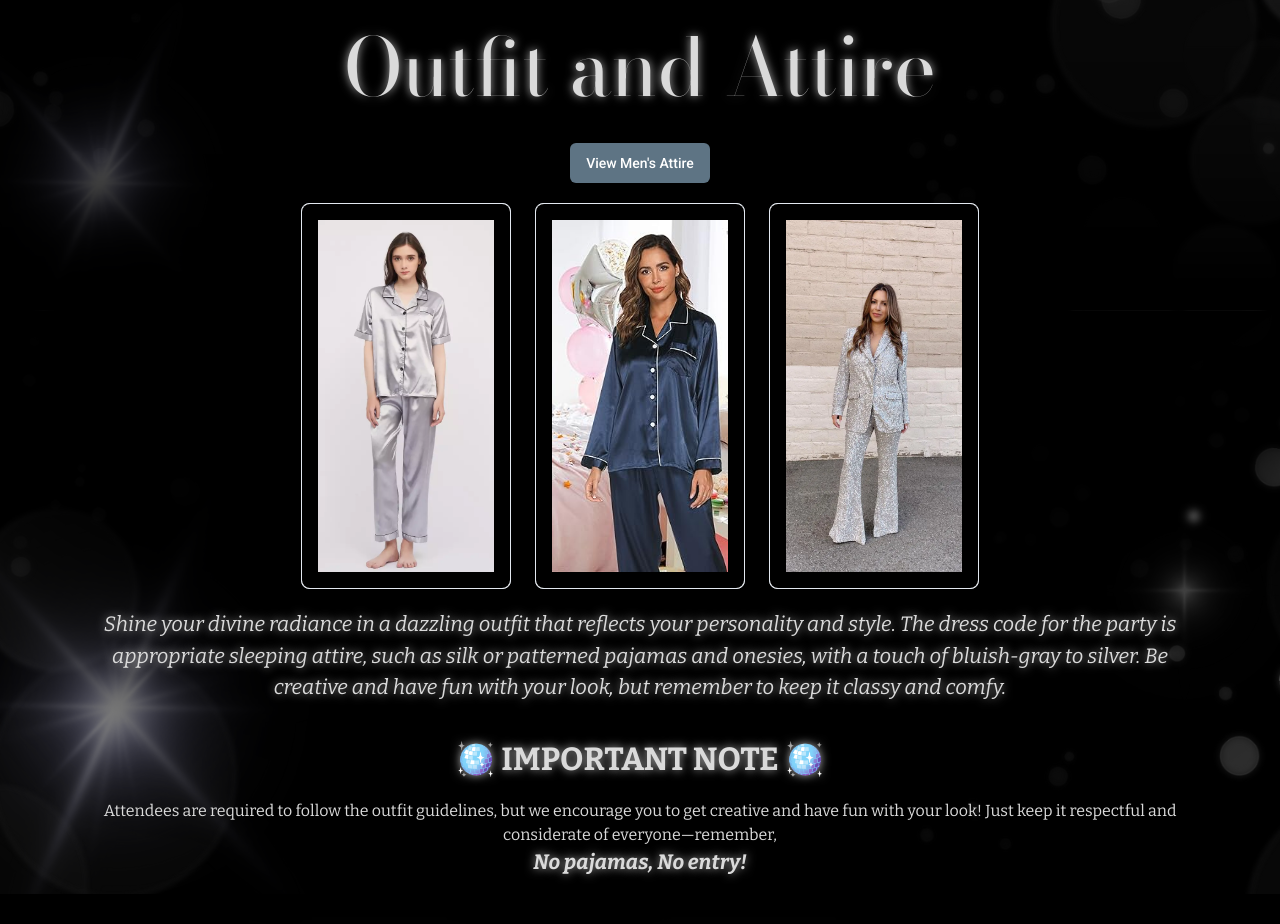
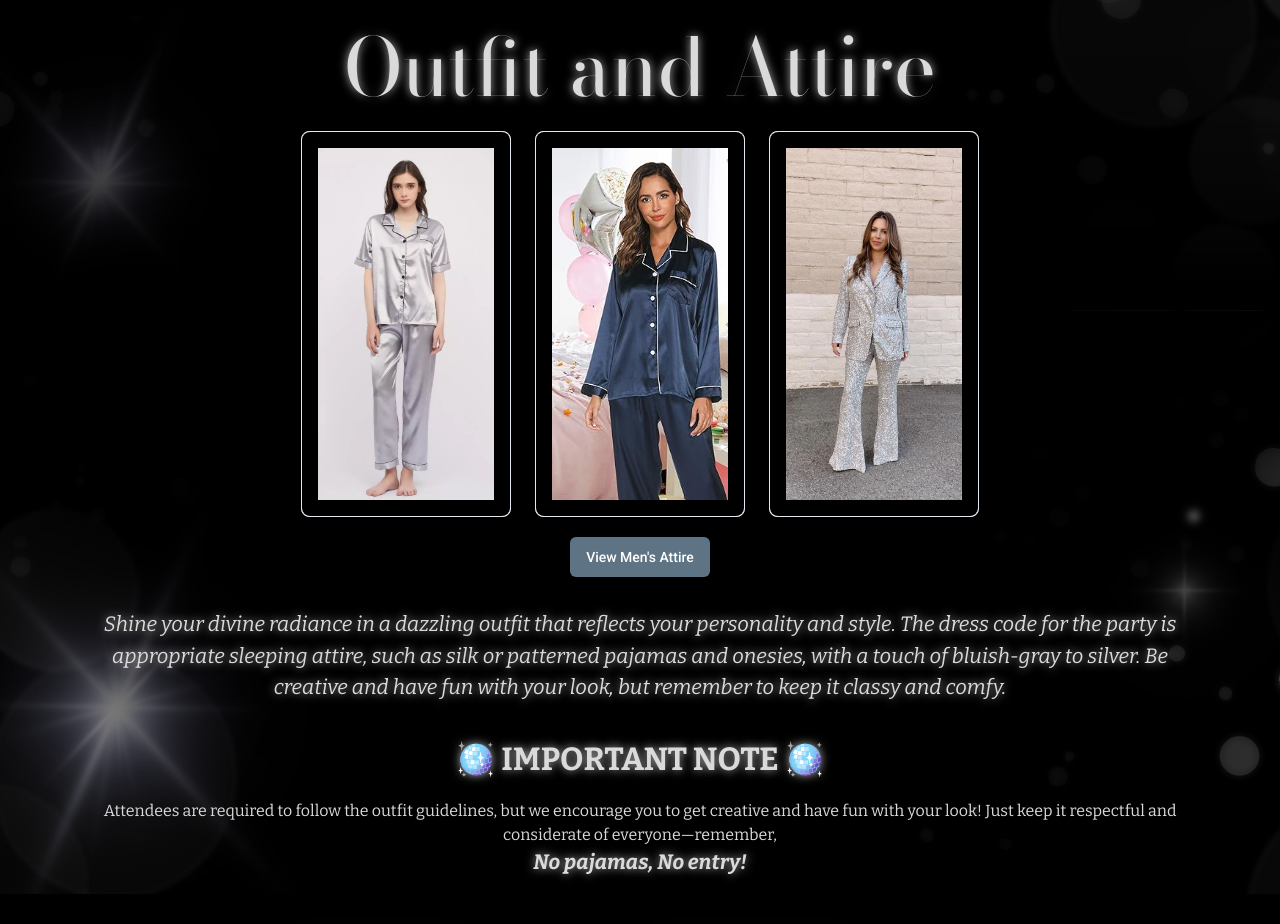
Before and after one commit to baristabarita/dcism-disco, a React (Vite) app: page / in a window 1280 px wide. Shown: the part 2280-3204 px from the top of the page. Built offline with nearby package versions, Linux system fonts and the light colour scheme.

Commit message:
[CHORE] Readjusted attire button placement and loading animation

```diff
--- a/src/components/attire/Attire.tsx
+++ b/src/components/attire/Attire.tsx
@@ -49,23 +49,12 @@ const Attire: React.FC = () => {
       <h1 className="text-[7vh] md:text-[10vh] text-center font-light font-bodoni text-[#dadada] glow">
         Outfit and Attire
       </h1>
-
-      {/* Gender toggle button */}
-      <div className="my-4">
-        <Button
-          onClick={handleGenderToggle}
-          className="bg-[#5e7484] text-white font-roboto px-4 py-2 rounded-md hover:underline"
-        >
-          {gender === "men" ? "View Women's Attire" : "View Men's Attire"}
-        </Button>
-      </div>
-
       {/* Display attires based on selected gender */}
-      <div className="flex flex-wrap justify-center">
+      <div className="flex flex-wrap justify-center relative">
         {loading ? (
-          <div className="flex items-center justify-center w-full h-64 py-4">
+          <div className="py-1 px-3">
             <Card className="animate-pulse">
-              <CardContent className="bg-black flex items-center justify-center p-4 aspect-auto rounded-lg w-[13em] h-[24em]">
+              <CardContent className="bg-black flex items-center justify-center p-4 aspect-auto rounded-lg w-[13em] h-[24em] py-10">
                 <p className="text-white">Loading...</p>
               </CardContent>
             </Card>
@@ -101,6 +90,17 @@ const Attire: React.FC = () => {
         )}
       </div>
 
+       {/* Gender toggle button */}
+       <div className="my-4">
+        <Button
+          onClick={handleGenderToggle}
+          className="bg-[#5e7484] text-white font-roboto px-4 py-2 rounded-md hover:underline"
+        >
+          {gender === "men" ? "View Women's Attire" : "View Men's Attire"}
+        </Button>
+      </div>
+
+
       <p className="text-[1em] md:text-[1.2em] lg:text-[1.3em] text-center italic font-bitter text-[#dadada] my-4 mx-20 glow">
         Shine your divine radiance in a dazzling outfit that reflects your
         personality and style. The dress code for the party is appropriate
```
